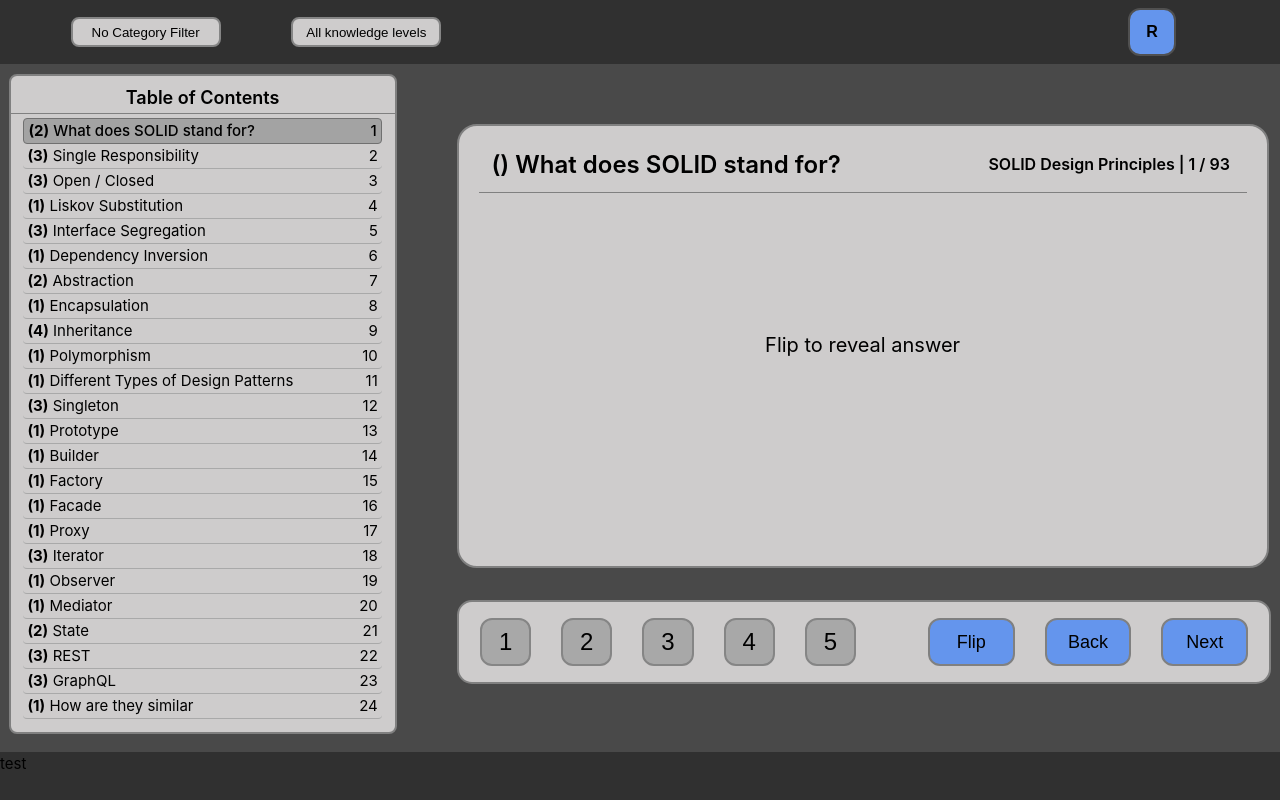
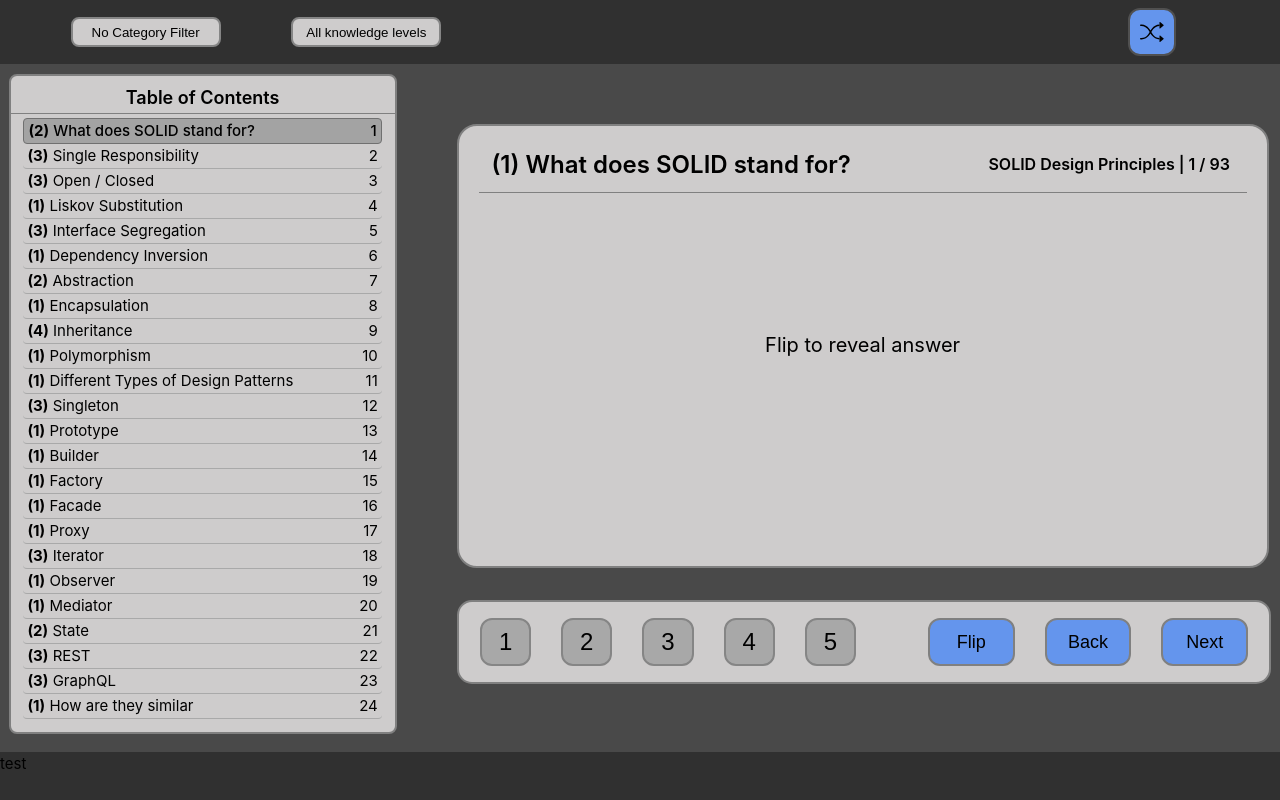
Before and after one commit to Justinn253/Flashcards-Prep, a React (Vite) app: page / in a window 1280 px wide. Built offline with nearby package versions, Linux system fonts and the light colour scheme.

Commit message:
finish randomization, added react icons

```diff
--- a/package.json
+++ b/package.json
@@ -11,7 +11,8 @@
   },
   "dependencies": {
     "react": "^18.3.1",
-    "react-dom": "^18.3.1"
+    "react-dom": "^18.3.1",
+    "react-icons": "^5.2.1"
   },
   "devDependencies": {
     "@types/react": "^18.3.3",
--- a/src/App.tsx
+++ b/src/App.tsx
@@ -4,8 +4,7 @@ import SideBar from './components/SideBar';
 import LowerButtons from './components/LowerButtons';
 import dataSet from './assets/flashcards.json';
 import iFlashcard from './interfaces/iFlashcard';
-import iCategory from './interfaces/iCategory';
-
+import { BsShuffle } from 'react-icons/bs'
 function App() {
   const [questions, setQuestions] = useState<iFlashcard[]>([new iFlashcard]);
   const [currentQuestion, setCurrentQuestion] = useState<iFlashcard>(questions[0]);
@@ -117,7 +116,12 @@ function App() {
     setQuestions(filterRes);
   }
 
+  /**
+   * Method to randomize the filtered list of questions
+   * @updates currentIndex, questions, currentQuestion
+   */
   const randomizeQuestions = () => {
+    setCurrentIndex(0)
     const temp = questions;
     let i = temp.length;
 
@@ -127,7 +131,9 @@ function App() {
 
       [temp[i], temp[j]] = [temp[j], temp[i]];
     }
-    setQuestions(temp);
+    setQuestions(() => ([...temp]));
+    setCurrentQuestion(questions[0]);
+
   }
 
   return (
@@ -150,7 +156,7 @@ function App() {
           </select>
         </section>
         <section className='header-buttons-section' id='header-buttons-section'>
-          <button className='header-button'>R</button>
+          <button className='header-button' onClick={randomizeQuestions} title='Randomize Questions'><BsShuffle size = '24'/></button>
         </section>
 
       </header>
--- a/src/index.css
+++ b/src/index.css
@@ -138,6 +138,7 @@ body {
     background-color: rgb(76, 132, 236);
     border: 2px solid rgb(105, 105, 105);
     transition: background-color .20s;
+    cursor: pointer;
   }
   &:active {
     background-color: rgb(68, 117, 209);
@@ -157,6 +158,7 @@ body {
     background-color: rgb(128, 127, 127);
     border: 2px solid rgb(105, 105, 105);
     transition: background-color .20s;
+    cursor: pointer;
   }
   &:active {
     background-color: rgb(99, 99, 99);
@@ -270,11 +272,17 @@ body {
   border: 2px solid rgb(80, 80, 80);
   color: black;
   background-color: cornflowerblue;
+  outline: none;
+  display: flex;
+  justify-content: center;
+  align-items: center;
+  font-size: 16px;
 
   &:hover {
     background-color: rgb(76, 132, 236);
     border: 2px solid rgb(68, 68, 68);
     transition: background-color .20s;
+    cursor: pointer;
   }
   &:active {
     background-color: rgb(68, 117, 209);
--- a/src/interfaces/iFlashcard.tsx
+++ b/src/interfaces/iFlashcard.tsx
@@ -13,7 +13,7 @@ class iFlashcard {
     this.subject = '';
     this.definition = [];
     this.hint = '';
-    this.knowledgeLevel = '';
+    this.knowledgeLevel = '1';
     this.meta = '';
     this.category = '';
     this.id = '';
```
Also changed, not shown: 1 other file (tests, documents, lock files or other folders).
